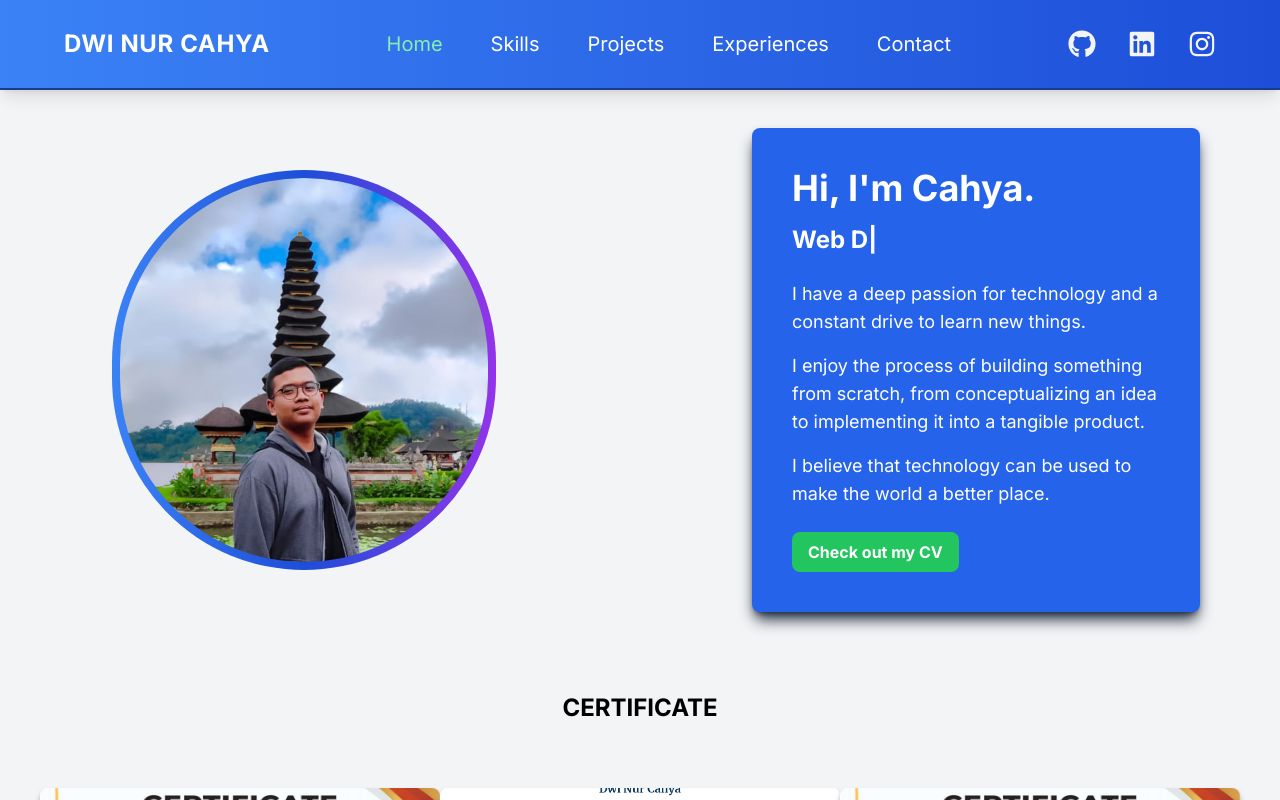
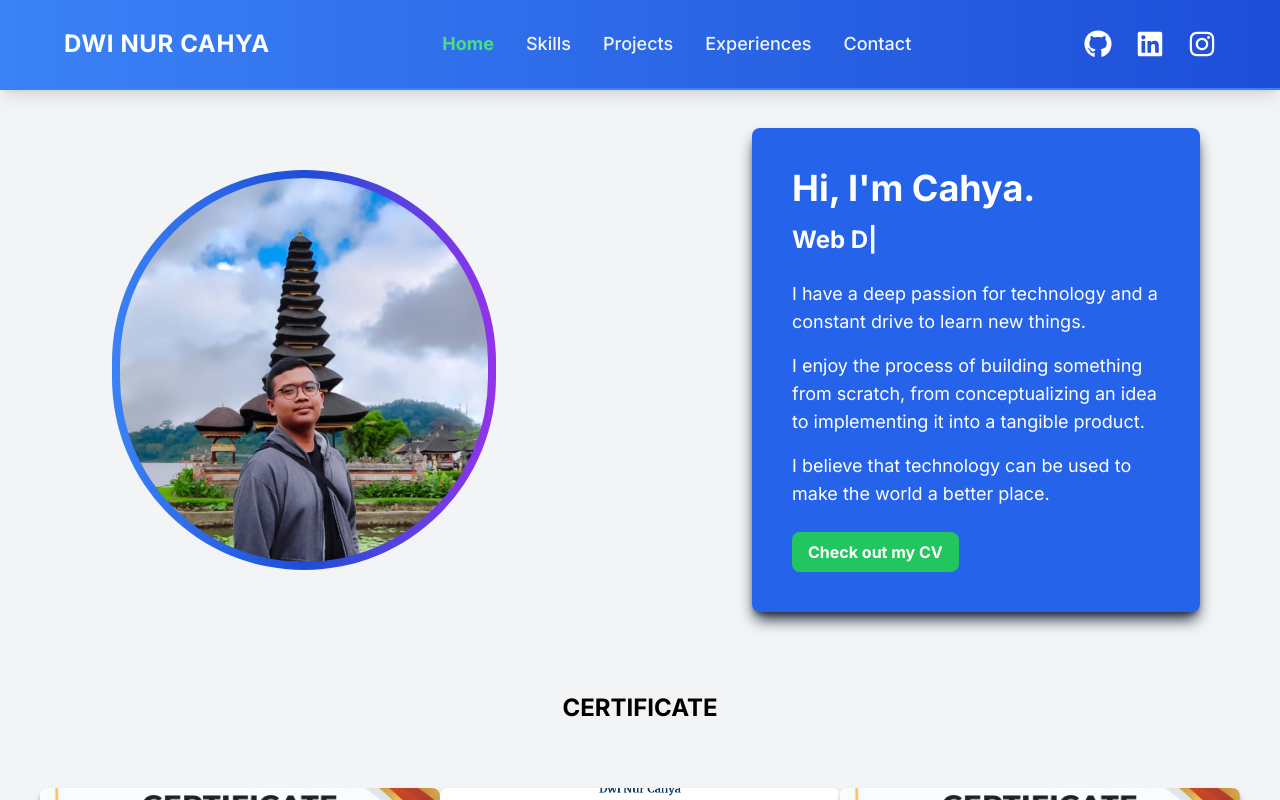
Before and after one commit to dwincahya/portofolio-profile, a React (Vite) app: page / in a window 1280 px wide. Built offline with nearby package versions, Linux system fonts and the light colour scheme.

Commit message:
Fiks Navbar

```diff
--- a/src/assets/components/Navbar/Icons.jsx
+++ b/src/assets/components/Navbar/Icons.jsx
@@ -1,32 +1,34 @@
 import { FaGithub, FaInstagram, FaLinkedin } from "react-icons/fa";
 
-const Icons = () => {
+const Icons = ({ className = "" }) => {
+  const socialLinks = [
+    {
+      href: "https://github.com/dwincahya",
+      icon: <FaGithub size={28} />,
+    },
+    {
+      href: "https://www.linkedin.com/in/dwiccah/",
+      icon: <FaLinkedin size={28} />,
+    },
+    {
+      href: "https://instagram.com/dwiccah",
+      icon: <FaInstagram size={28} />,
+    },
+  ];
+
   return (
-    <div className="flex space-x-8 text-gray-100">
-      <a
-        href="https://github.com/dwincahya"
-        target="_blank"
-        rel="noopener noreferrer"
-        className="hover:text-yellow-300 transition"
-      >
-        <FaGithub size={28} />
-      </a>
-      <a
-        href="https://www.linkedin.com/in/dwiccah/"
-        target="_blank"
-        rel="noopener noreferrer"
-        className="hover:text-yellow-300 transition"
-      >
-        <FaLinkedin size={28} />
-      </a>
-      <a
-        href="https://instagram.com/dwiccah"
-        target="_blank"
-        rel="noopener noreferrer"
-        className="hover:text-yellow-300 transition"
-      >
-        <FaInstagram size={28} />
-      </a>
+    <div className={`flex space-x-6 text-white ${className}`}>
+      {socialLinks.map(({ href, icon }) => (
+        <a
+          key={href}
+          href={href}
+          target="_blank"
+          rel="noopener noreferrer"
+          className="hover:text-green-400 transition-transform transform hover:scale-110"
+        >
+          {icon}
+        </a>
+      ))}
     </div>
   );
 };
--- a/src/assets/components/Navbar/List.jsx
+++ b/src/assets/components/Navbar/List.jsx
@@ -1,30 +1,26 @@
 import { NavLink } from "react-router-dom";
 
-const List = ({ isMenuOpen, toggleMenu }) => {
+const List = ({ toggleMenu }) => {
+  const links = [
+    { name: "Home", path: "/" },
+    { name: "Skills", path: "/skills" },
+    { name: "Projects", path: "/projects" },
+    { name: "Experiences", path: "/experience" },
+    { name: "Contact", path: "/contact" },
+  ];
+
   return (
-    <ul
-      className={`${
-        isMenuOpen
-          ? "flex flex-col space-y-8 text-xl font-medium items-center w-full mt-6"
-          : "hidden md:flex md:flex-row md:space-x-8 xl:text-xl lg:space-x-12  2xl:text-3xl md:items-center"
-      }`}
-    >
-      {[
-        { name: "Home", path: "/" },
-        { name: "Skills", path: "/skills" },
-        { name: "Projects", path: "/projects" },
-        { name: "Experiences", path: "/experience" },
-        { name: "Contact", path: "/contact" },
-      ].map(({ name, path }) => (
+    <ul className="flex flex-col items-center space-y-6 text-lg font-medium md:flex-row md:space-x-8 md:space-y-0 md:items-center text-center">
+      {links.map(({ name, path }) => (
         <li key={name}>
           <NavLink
             to={path}
             onClick={toggleMenu}
             className={({ isActive }) =>
-              `block ${
+              `transition-colors duration-300 ${
                 isActive
-                  ? "text-green-300"
-                  : "text-white transition-colors duration-200 hover:text-green-400"
+                  ? "text-green-400 font-bold"
+                  : "text-slate-100 hover:text-green-400"
               }`
             }
           >
--- a/src/assets/components/Navbar/MenuButton.jsx
+++ b/src/assets/components/Navbar/MenuButton.jsx
@@ -1,11 +1,25 @@
 const MenuButton = ({ isMenuOpen, toggleMenu }) => {
   return (
     <button
-        className="text-white text-2xl md:hidden"
+      className="relative w-10 h-10 flex items-center justify-center md:hidden"
       onClick={toggleMenu}
       aria-label="Toggle Menu"
     >
-        {isMenuOpen ? "✖" : "☰"}
+      <span
+        className={`absolute h-1 w-8 bg-white rounded transition-transform duration-300 ease-in-out ${
+          isMenuOpen ? "rotate-45 translate-y-0" : "-translate-y-3"
+        }`}
+      ></span>
+      <span
+        className={`absolute h-1 w-8 bg-white rounded transition-all duration-300 ease-in-out ${
+          isMenuOpen ? "opacity-0" : "opacity-100"
+        }`}
+      ></span>
+      <span
+        className={`absolute h-1 w-8 bg-white rounded transition-transform duration-300 ease-in-out ${
+          isMenuOpen ? "-rotate-45 translate-y-0" : "translate-y-3"
+        }`}
+      ></span>
     </button>
   );
 };
--- a/src/assets/components/Navbar/index.jsx
+++ b/src/assets/components/Navbar/index.jsx
@@ -13,7 +13,7 @@ const Navbar = () => {
 
   return (
     <nav
-      className={`fixed top-0 left-0 w-full flex justify-between items-center border-b-2 shadow-lg border-blue-900 py-4 px-6 md:px-8 lg:px-8 xl:px-16 xl:py-7 2xl:px-32 2xl:py-8 ${
+      className={`fixed top-0 left-0 w-full flex justify-between items-center border-b-2 shadow-lg border-blue-500 py-4 px-6 md:px-8 lg:px-8 xl:px-16 xl:py-7 2xl:px-32 2xl:py-8 ${
         isMenuOpen
           ? "bg-gradient-to-r from-blue-500 to-blue-700 text-white shadow-md"
           : "bg-gradient-to-r from-blue-500 to-blue-700 text-white"
```
Lines whose indentation alone changed are shown as unchanged.
